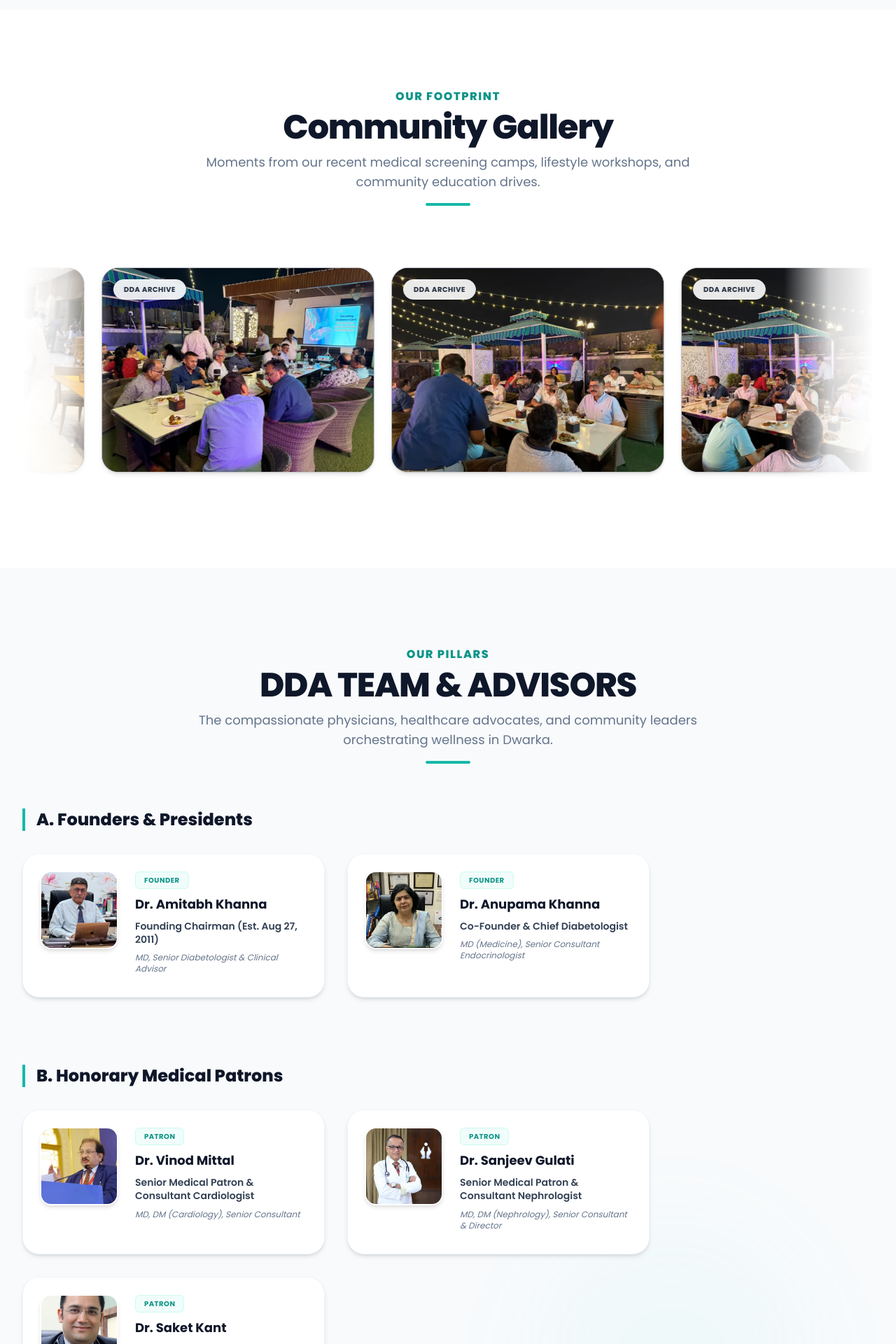
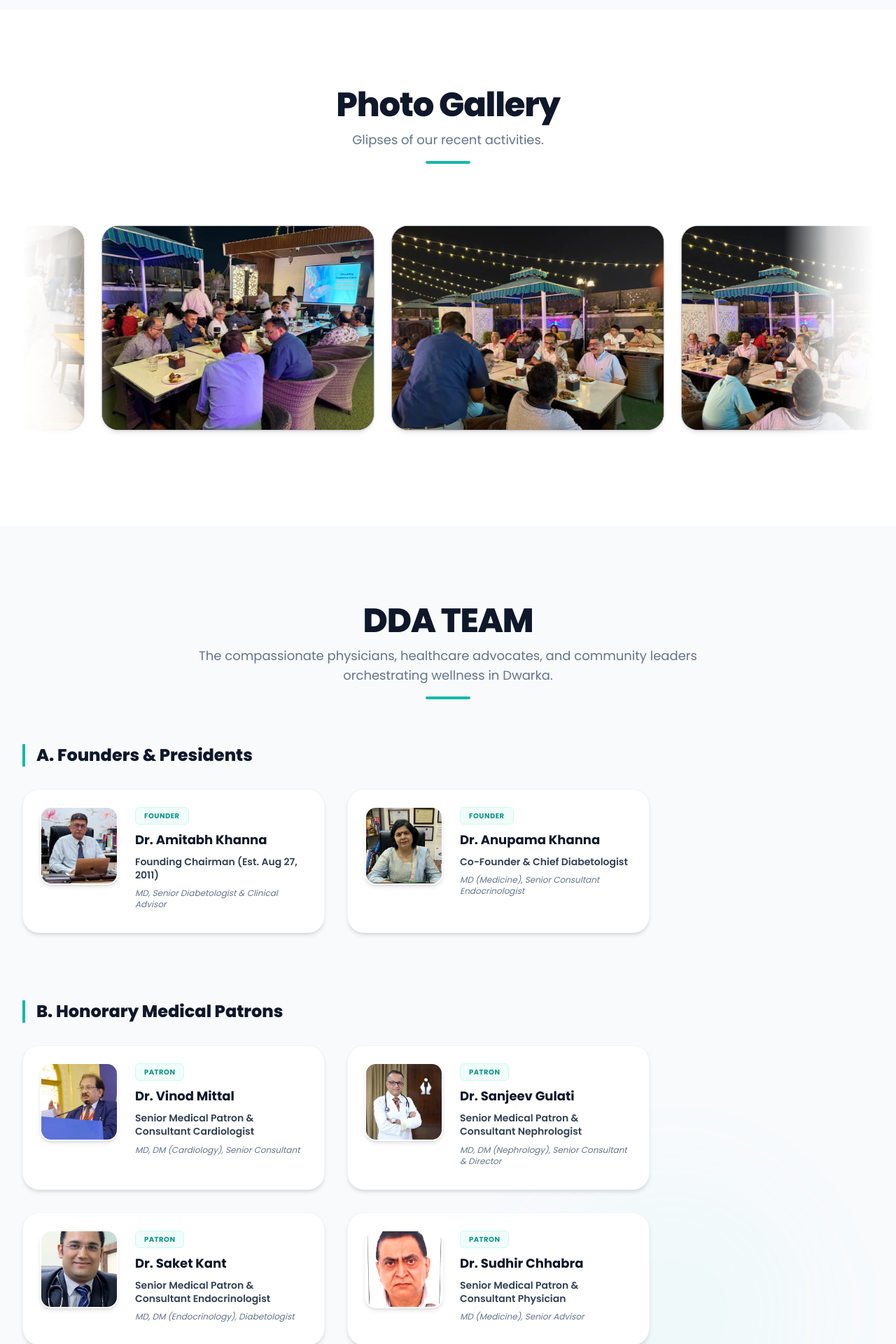
Before and after one commit to Akshatsah04/dwarka-diabetes-association, a React (Vite) app: page / in a window 1280 px wide. Shown: the part 2000-3920 px from the top of the page at 70% size. Built offline with nearby package versions, Linux system fonts and the light colour scheme.

Commit message:
feat: initialize App.jsx and add portrait for Dr. Sudhir Chhabra

```diff
--- a/src/App.jsx
+++ b/src/App.jsx
@@ -55,6 +55,12 @@ const teamData = {
       role: 'Senior Medical Patron & Consultant Endocrinologist',
       qualifications: 'MD, DM (Endocrinology), Diabetologist',
       avatar: '/saket_kant.webp',
+    },
+    {
+      name: 'Dr. Sudhir Chhabra',
+      role: 'Senior Medical Patron & Consultant Physician',
+      qualifications: 'MD (Medicine), Senior Advisor',
+      avatar: '/sudhir_chhabra.webp',
     },
   ],
   executives: [
@@ -737,14 +743,11 @@ export default function App() {
 
           {/* Section title */}
           <div className="text-center max-w-3xl mx-auto mb-16">
-            <h2 className="text-base text-medical-600 font-extrabold uppercase tracking-widest mb-2">
-              Our Footprint
-            </h2>
             <h3 className="text-3xl sm:text-4xl md:text-5xl font-extrabold text-navy-900 tracking-tight">
-              Community Gallery
+              Photo Gallery
             </h3>
             <p className="text-navy-500 mt-3 text-base sm:text-lg">
-              Moments from our recent medical screening camps, lifestyle workshops, and community education drives.
+              Glipses of our recent activities.
             </p>
             <div className="w-16 h-1 bg-medical-500 mx-auto mt-4 rounded-full" />
           </div>
@@ -771,26 +774,8 @@ export default function App() {
                       loading="lazy"
                     />
 
-                    {/* Overlay details */}
-                    <div className="absolute inset-0 bg-gradient-to-t from-navy-950/95 via-navy-950/40 to-transparent opacity-0 group-hover/card:opacity-100 transition-opacity duration-300 flex flex-col justify-end p-6">
-                      <span className="inline-flex self-start px-2 py-0.5 bg-medical-500/20 text-medical-300 text-[9px] font-bold uppercase tracking-wider rounded-md border border-medical-500/30 mb-2">
-                        Event Photo
-                      </span>
-                      <h4 className="text-white text-base font-bold leading-snug">
-                        {image.title}
-                      </h4>
-                      <p className="text-skycare-200 text-xs mt-1.5 font-medium line-clamp-2 leading-relaxed">
-                        {image.description}
-                      </p>
-                      <div className="text-white flex items-center gap-1.5 text-[10px] mt-4 uppercase tracking-wider font-bold text-medical-300 group-hover/card:translate-x-1 transition-transform">
-                        Enlarge Details <ExternalLink className="w-3.5 h-3.5" />
-                      </div>
-                    </div>
-
-                    {/* Corner Tag */}
-                    <div className="absolute top-4 left-4 bg-white/90 backdrop-blur-sm text-navy-800 text-[10px] font-bold tracking-wider px-3.5 py-1.5 rounded-full border border-navy-100 shadow-sm">
-                      DDA ARCHIVE
-                    </div>
+                    {/* Subtle click indicator on hover */}
+                    <div className="absolute inset-0 bg-navy-950/10 opacity-0 group-hover/card:opacity-100 transition-opacity duration-300 flex items-center justify-center z-10" />
                   </div>
                 ))}
               </div>
@@ -836,35 +821,14 @@ export default function App() {
                 animate={{ scale: 1, y: 0 }}
                 exit={{ scale: 0.95, y: 15 }}
                 transition={{ type: 'spring', damping: 25 }}
-                className="max-w-4xl w-full bg-white rounded-3xl overflow-hidden shadow-2xl flex flex-col md:flex-row border border-navy-200"
+                className="relative max-w-4xl max-h-[85vh] w-auto bg-transparent rounded-3xl overflow-hidden shadow-2xl flex items-center justify-center border-4 border-white"
                 onClick={(e) => e.stopPropagation()}
               >
-                {/* Photo */}
-                <div className="md:w-3/5 relative bg-navy-950">
-                  <img
-                    src={lightboxImage.url}
-                    alt={lightboxImage.title}
-                    className="w-full h-full object-cover max-h-[300px] md:max-h-[500px]"
-                  />
-                </div>
-                {/* Info details */}
-                <div className="md:w-2/5 p-6 sm:p-8 flex flex-col justify-center bg-white space-y-4">
-                  <div className="inline-flex self-start px-3 py-1 bg-medical-50 text-medical-700 text-xs font-semibold rounded-full border border-medical-100">
-                    DDA Initiatives
-                  </div>
-                  <h4 className="text-xl sm:text-2xl font-bold text-navy-900 leading-snug">
-                    {lightboxImage.title}
-                  </h4>
-                  <p className="text-navy-600 leading-relaxed text-sm sm:text-base">
-                    {lightboxImage.description}
-                  </p>
-                  <div className="pt-4 border-t border-navy-100 flex items-center justify-between text-xs text-navy-400">
-                    <span className="font-semibold flex items-center gap-1 text-navy-500">
-                      <Calendar className="w-4 h-4 text-medical-500" /> Delhi NCR Drive
-                    </span>
-                    <span>Dwarka, Delhi</span>
-                  </div>
-                </div>
+                <img
+                  src={lightboxImage.url}
+                  alt="Gallery Preview"
+                  className="max-w-full max-h-[80vh] object-contain"
+                />
               </motion.div>
             </motion.div>
           )}
@@ -881,11 +845,8 @@ export default function App() {
 
           {/* Section title */}
           <div className="text-center max-w-3xl mx-auto mb-16">
-            <h2 className="text-base text-medical-600 font-extrabold uppercase tracking-widest mb-2">
-              Our Pillars
-            </h2>
             <h3 className="text-3xl sm:text-4xl md:text-5xl font-extrabold text-navy-900 tracking-tight">
-              DDA TEAM & ADVISORS
+              DDA TEAM
             </h3>
             <p className="text-navy-500 mt-3 text-base sm:text-lg">
               The compassionate physicians, healthcare advocates, and community leaders orchestrating wellness in Dwarka.
```
Also changed, not shown: public/sudhir_chhabra.webp (added).
